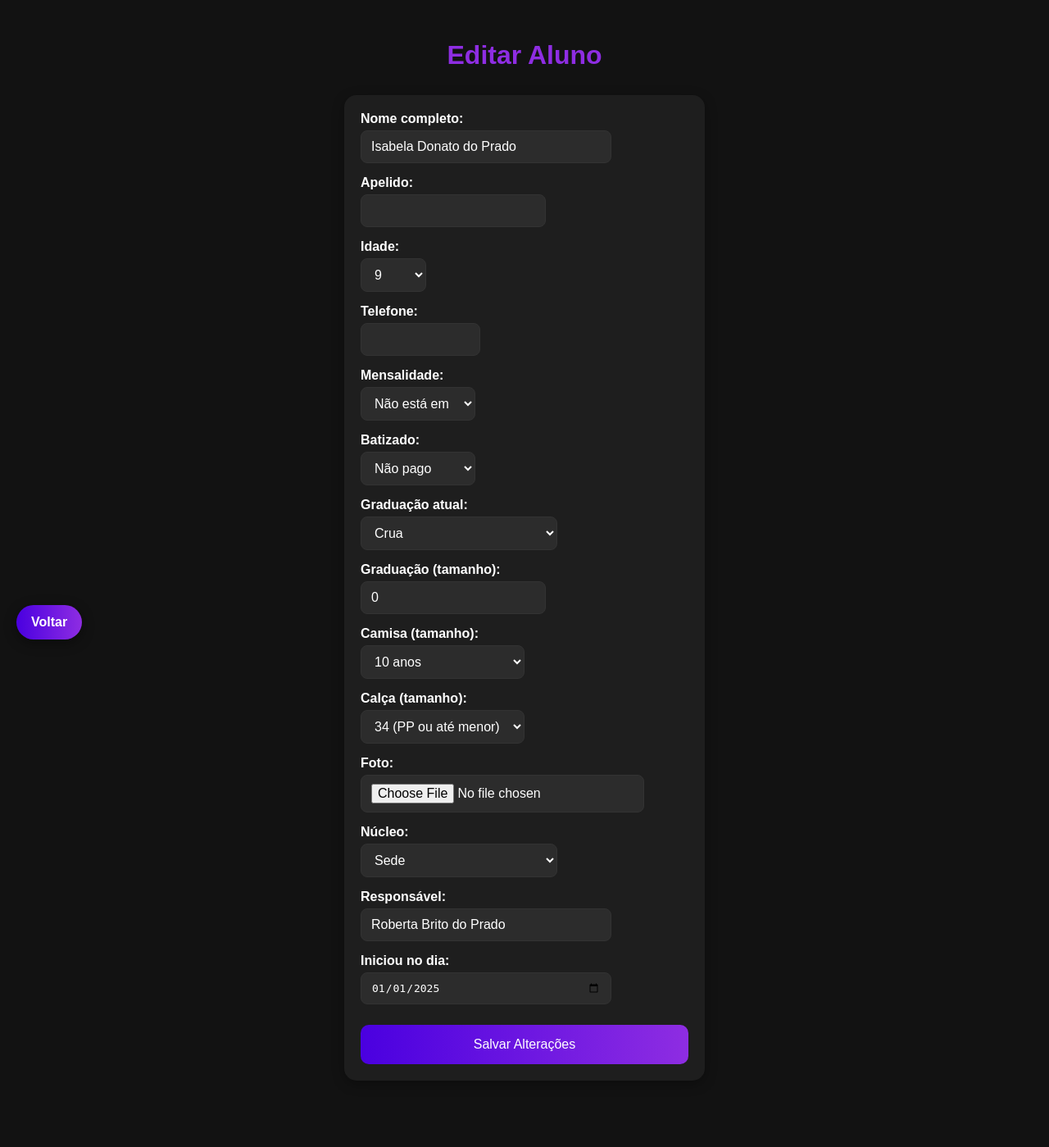
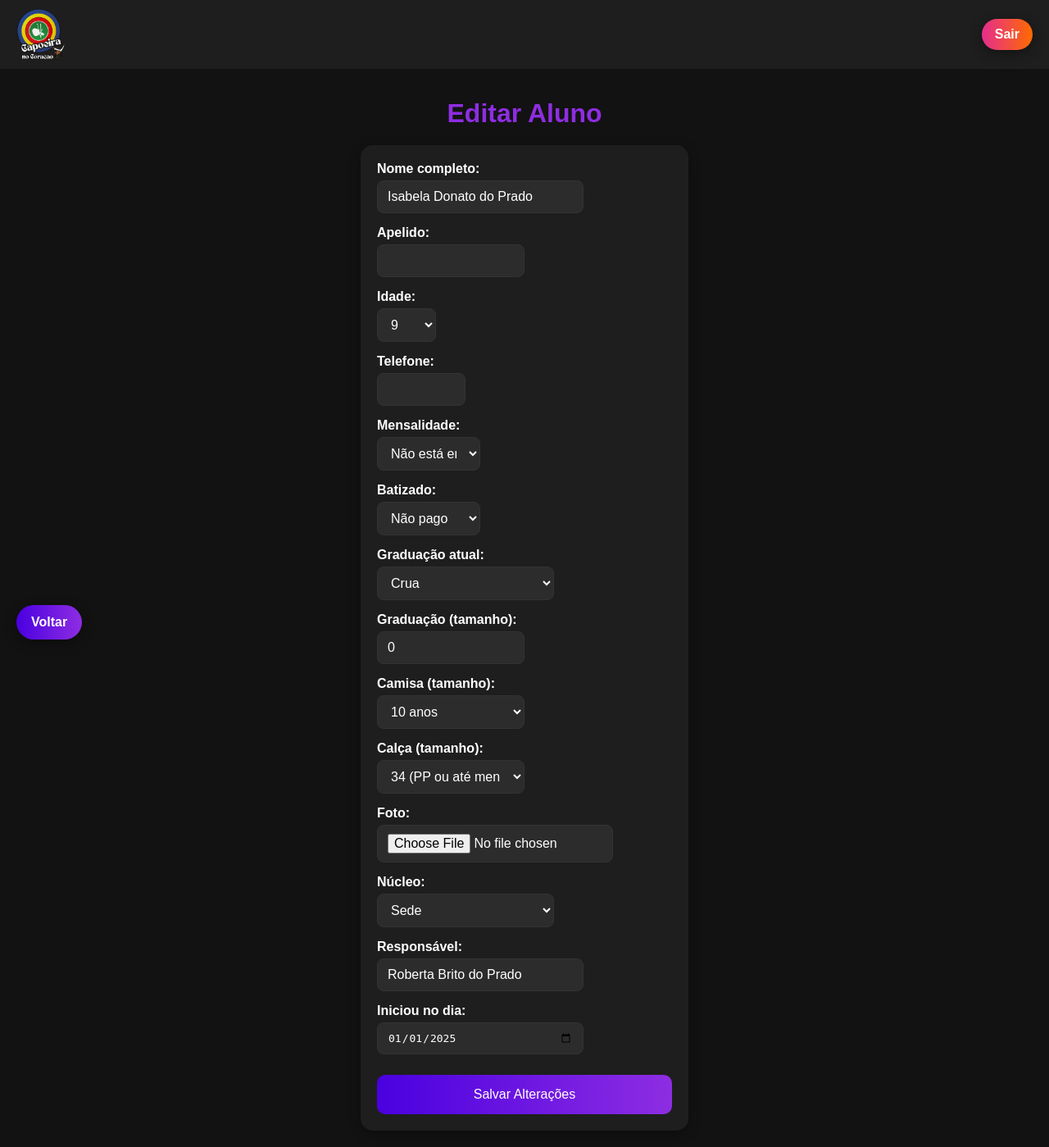
Before and after one commit to michaeldouglaspereiradelima-ship-it/alunoscapoeira, a Flask app: page /editar/5 in a window 1280 px wide. Shown: the whole page at 82% size. Before the commit the page ends 1298 px from the top, so only its background shows below. Run offline with Flask 3, Linux system fonts and the light colour scheme; a user stored in the database is signed in; data comes from the database, SQL or seed files in the repository.

Commit message:
Adicionamos o header fixo, em todas as páginas e o gitignore

```diff
--- a/templates/editar.html
+++ b/templates/editar.html
@@ -5,7 +5,15 @@
     <meta charset="UTF-8">
     <title>Editar Aluno</title>
     <meta name="viewport" content="width=device-width, initial-scale=1.0">
+    <link rel="shortcut icon" href="static/img_base/favicon.png" type="image/PNG">
     <style>
+        * {
+            padding: 0;
+            margin: 0;
+            box-sizing: border-box;
+            outline: none;
+        }
+
         body {
             font-family: Arial, sans-serif;
             background: #121212;
@@ -13,10 +21,49 @@
             padding: 20px;
         }
 
+        header {
+            display: flex;
+            justify-content: space-between;
+            /* logo à esquerda, botão à direita */
+            align-items: center;
+            position: fixed;
+            top: 0;
+            left: 0;
+            width: 100%;
+            z-index: 1000;
+            padding: 10px 20px;
+            /* respiro interno para mobile */
+            background-color: #1E1E1E;
+        }
+
+        .logo {
+            width: 60px;
+            display: block;
+            margin: 0;
+            /* remove o centralizar */
+        }
+
+        .btn-flutuante-deslogar {
+            background: linear-gradient(to right, #E52D8E, #FF6A00);
+            color: #fff;
+            padding: 10px 16px;
+            border-radius: 50px;
+            font-weight: bold;
+            text-decoration: none;
+            box-shadow: 0 4px 15px rgba(0, 0, 0, 0.4);
+            transition: 0.3s;
+            outline: none;
+        }
+
+        .btn-flutuante-deslogar:hover {
+            background: linear-gradient(to right, #FF6A00, #E52D8E);
+        }
+
         h1 {
             text-align: center;
             color: #8E2DE2;
-            margin-bottom: 30px;
+            margin-bottom: 20px;
+            margin-top: 100px;
         }
 
         form {
@@ -147,6 +194,12 @@
 </head>
 
 <body>
+    <header>
+        <img class="logo" src="/static/img_base/logo.png" alt="Logo Capoeira no Coração">
+        {% if session.get('admin_logado') %}
+        <a href="{{ url_for('logout') }}" class="btn-flutuante-deslogar">Sair</a>
+        {% endif %}
+    </header>
     <h1>Editar Aluno</h1>
     <form method="POST" enctype="multipart/form-data">
 
--- a/templates/ferramentas.html
+++ b/templates/ferramentas.html
@@ -4,6 +4,7 @@
 <head>
     <meta charset="UTF-8">
     <title>Ferramentas de Administração</title>
+    <link rel="shortcut icon" href="static/img_base/favicon.png" type="image/PNG">
     <style>
         body {
             font-family: Arial, sans-serif;
```
Also changed, not shown: templates/cadastrar.html (+62 -3 lines), templates/index.html (+46 -12 lines), static/img_base/favicon.png (added), static/img_base/logo.png (added), 1 other file.
